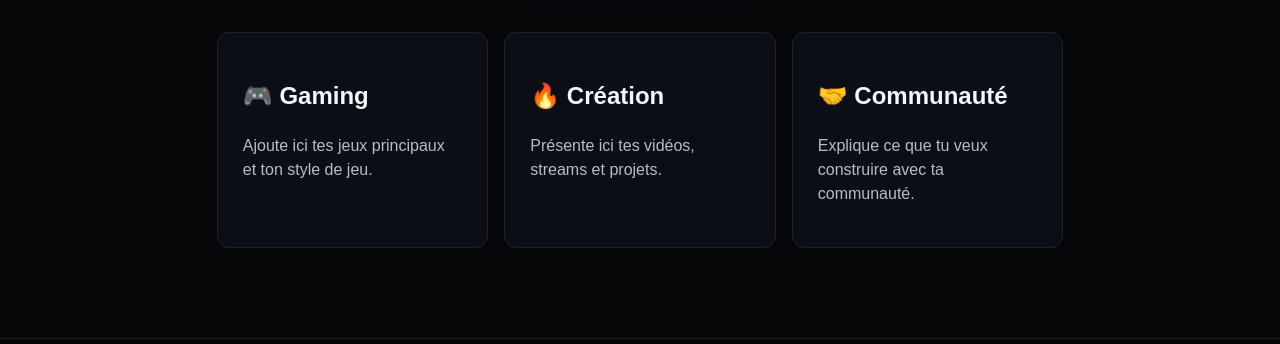
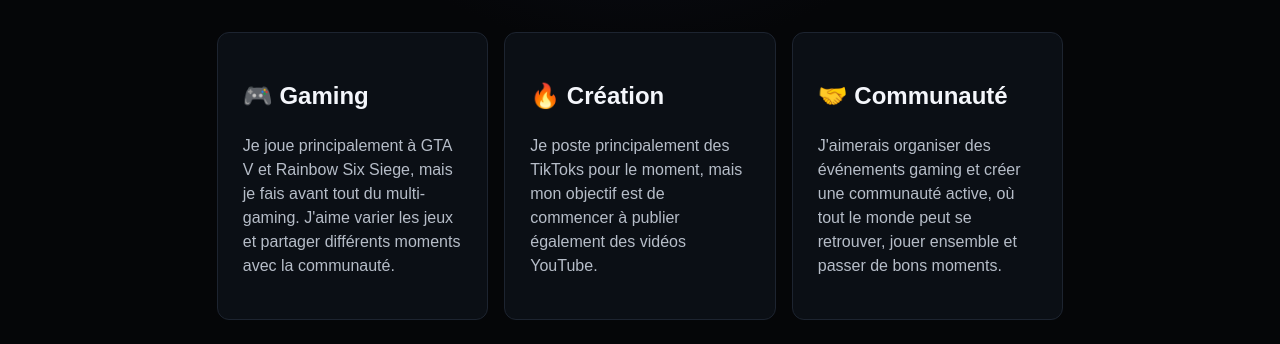
Before and after one commit to fazeelbossito69-gif/FaZe_Elbossito69-site, a website: page pages/a-propos.html in a window 1280 px wide. Shown: the part 354-698 px from the top of the page. Drawn offline with Linux system fonts and the light colour scheme; no server answers.

Commit message:
Modification de la page À propos

```diff
--- a/pages/a-propos.html
+++ b/pages/a-propos.html
@@ -1,3 +1,3 @@
 <!DOCTYPE html><html lang="fr"><head><meta charset="UTF-8"><meta name="viewport" content="width=device-width, initial-scale=1.0"><title>À propos | FaZe_Elbossito69</title><link rel="stylesheet" href="../style.css"><style>body{min-height:100vh}.page{max-width:1000px;margin:90px auto;padding:0 6%}.page h1{font-size:clamp(42px,7vw,76px);line-height:1;margin:15px 0 25px}.page p{color:#b6bdc8;max-width:760px}.info-grid,.gallery{display:grid;grid-template-columns:repeat(3,1fr);gap:16px;margin-top:35px}.info-grid>div,.gallery>div{background:#0b0f15;border:1px solid #1d2430;border-radius:12px;padding:25px;min-height:130px}.gallery{grid-template-columns:repeat(3,1fr)}.gallery>div{height:180px;display:grid;place-items:center;font-weight:1000;font-size:24px;background:linear-gradient(145deg,#141a28,#090b10)}@media(max-width:700px){.info-grid,.gallery{grid-template-columns:1fr}.gallery>div{height:130px}}</style></head><body>
 <header class="header"><a class="brand" href="../index.html"><span class="brand-mark">F</span><span>FaZe_Elbossito<span class="accent">69</span></span></a><button class="menu-toggle">☰</button><nav class="nav"><a href="../index.html">ACCUEIL</a><a href="../index.html#reseaux">RÉSEAUX</a><a href="galerie.html">GALERIE</a><a href="a-propos.html">À PROPOS</a><a href="contact.html">CONTACT</a></nav><a class="top-cta" href="../index.html#reseaux">🎮 REJOINS-MOI</a></header>
-<main><section class="page"><p class="mini-label">PRÉSENTATION</p><h1>À PROPOS DE MOI<span class="accent">.</span></h1><p data-cms="aboutIntro">Yo ! Moi c'est FaZe_Elbossito69. Cette page est à personnaliser avec ta vraie présentation : tes jeux préférés, ton parcours, tes objectifs et ce que tu proposes à ta communauté.</p><div class="info-grid"><div><h2>🎮 Gaming</h2><p>Ajoute ici tes jeux principaux et ton style de jeu.</p></div><div><h2>🔥 Création</h2><p>Présente ici tes vidéos, streams et projets.</p></div><div><h2>🤝 Communauté</h2><p>Explique ce que tu veux construire avec ta communauté.</p></div></div></section></main><footer class="footer"><div class="brand"><span class="brand-mark">F</span><span>FaZe_Elbossito<span class="accent">69</span></span></div><p>© <span id="year"></span> FaZe_Elbossito69</p><div><a href="mentions.html">MENTIONS LÉGALES</a><a href="confidentialite.html">CONFIDENTIALITÉ</a></div></footer><script src="../script.js"></script><script src="../cms.js"></script></body></html>
+<main><section class="page"><p class="mini-label">PRÉSENTATION</p><h1>À PROPOS DE MOI<span class="accent">.</span></h1><p data-cms="aboutIntro">Yo ! Moi c'est FaZe_Elbossito69. Cette page est à personnaliser avec ta vraie présentation : tes jeux préférés, ton parcours, tes objectifs et ce que tu proposes à ta communauté.</p><div class="info-grid"><div><h2>🎮 Gaming</h2><p>Je joue principalement à GTA V et Rainbow Six Siege, mais je fais avant tout du multi-gaming. J'aime varier les jeux et partager différents moments avec la communauté.</p></div><div><h2>🔥 Création</h2><p>Je poste principalement des TikToks pour le moment, mais mon objectif est de commencer à publier également des vidéos YouTube.</p></div><div><h2>🤝 Communauté</h2><p>J'aimerais organiser des événements gaming et créer une communauté active, où tout le monde peut se retrouver, jouer ensemble et passer de bons moments.</p></div></div></section></main><footer class="footer"><div class="brand"><span class="brand-mark">F</span><span>FaZe_Elbossito<span class="accent">69</span></span></div><p>© <span id="year"></span> FaZe_Elbossito69</p><div><a href="mentions.html">MENTIONS LÉGALES</a><a href="confidentialite.html">CONFIDENTIALITÉ</a></div></footer><script src="../script.js"></script><script src="../cms.js"></script></body></html>
```
